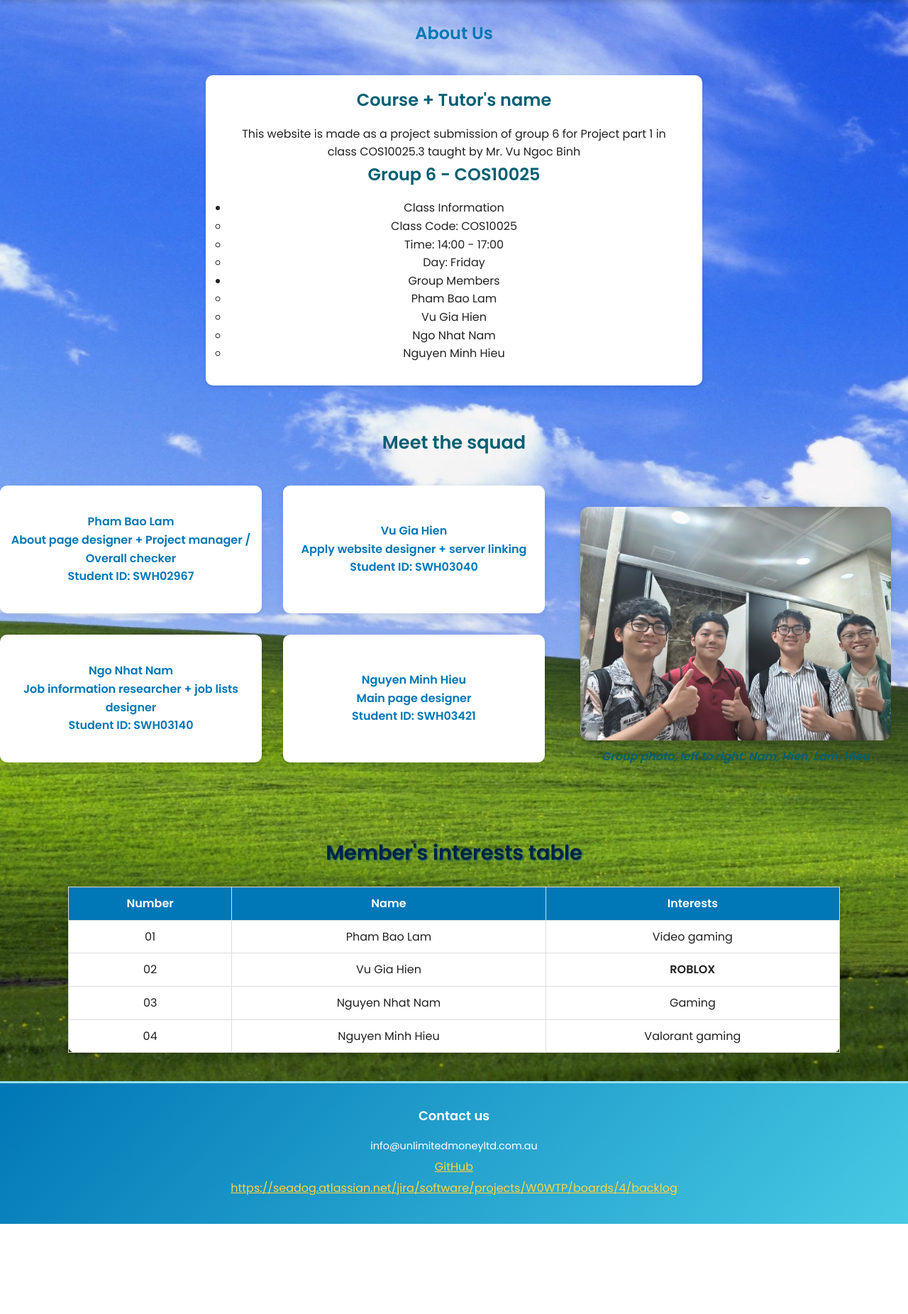
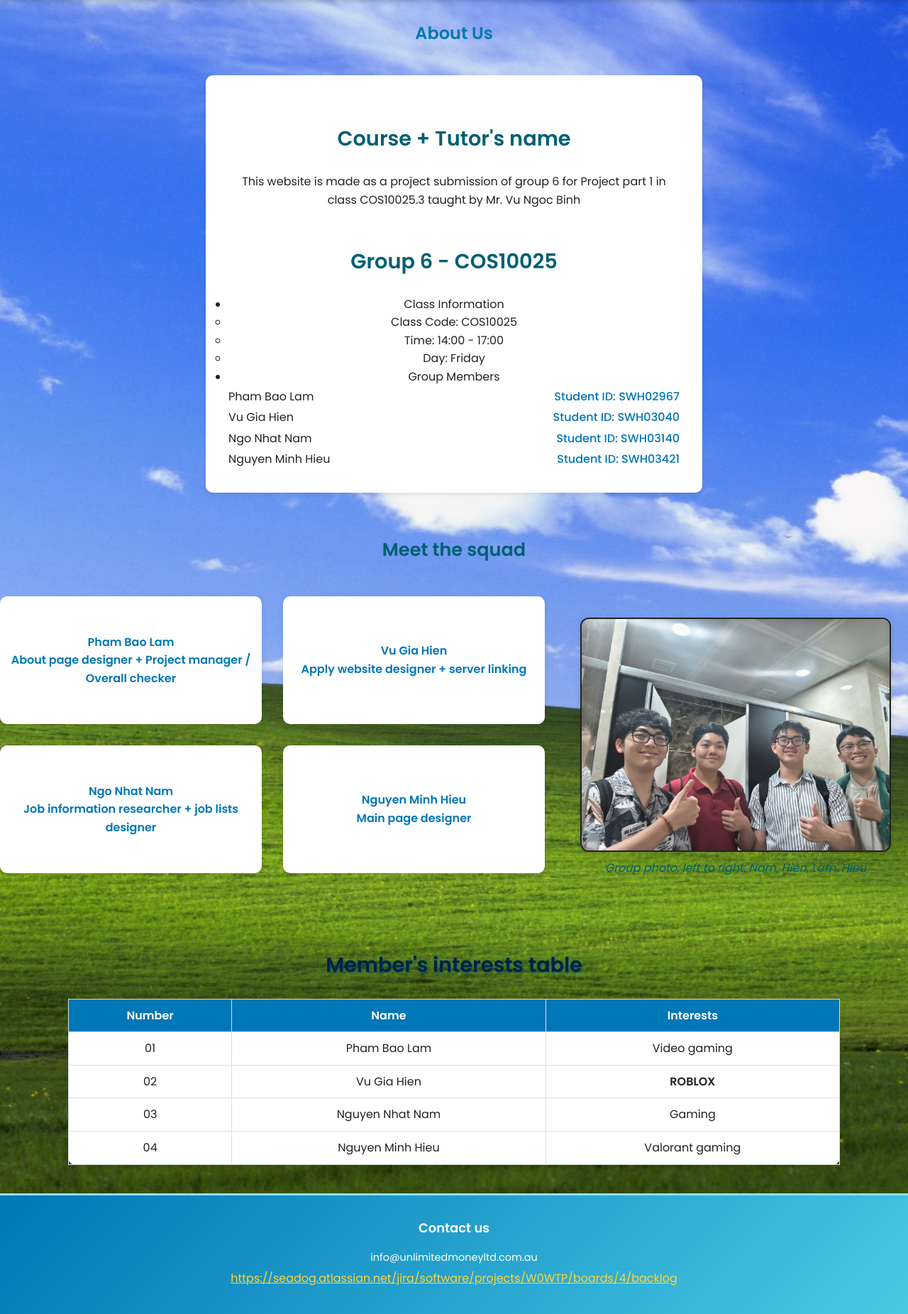
Before and after one commit to 106215431/COS10026-Project-Part-2, a PHP site: page /project1/about.html in a window 1280 px wide. Shown: the part 74-1925 px from the top of the page at 71% size. Before the commit the page ends 1798 px from the top, so only its background shows below. Run offline with PHP 8.4, Linux system fonts and the light colour scheme.

Commit message:
about page css change

```diff
--- a/project1/about.html
+++ b/project1/about.html
@@ -25,9 +25,9 @@
     <section>
         <h1 id="about">About Us</h1>
         <div class="course-info">
-            <h2 id="aboutheaders">Course + Tutor's name</h2>
+            <h3>Course + Tutor's name</h3>
             <p>This website is made as a project submission of group 6 for Project part 1 in class COS10025.3 taught by Mr. Vu Ngoc Binh</p>
-            <h2 id="aboutheaders">Group 6 - COS10025</h2>
+            <h3>Group 6 - COS10025</h3>
             <ul>
                 <li>Class Information
                     <ul>
@@ -38,10 +38,22 @@
                 </li>
                 <li>Group Members
                     <ul>
-                        <li data-id="SWH02967">Pham Bao Lam</li>
-                        <li data-id="SWH03040">Vu Gia Hien</li>
-                        <li data-id="SWH03140">Ngo Nhat Nam</li>
-                        <li data-id="SWH03421">Nguyen Minh Hieu</li>
+                        <li>
+                            <span data-id="SWH02967">Pham Bao Lam</span>
+                            <span>Student ID: SWH02967</span>
+                        </li>
+                        <li>
+                            <span data-id="SWH03040">Vu Gia Hien</span>
+                            <span>Student ID: SWH03040</span>
+                        </li>
+                        <li>
+                            <span data-id="SWH03140">Ngo Nhat Nam</span>
+                            <span>Student ID: SWH03140</span>
+                        </li>
+                        <li>
+                            <span data-id="SWH03421">Nguyen Minh Hieu</span>
+                            <span>Student ID: SWH03421</span>
+                        </li>
                     </ul>
                 </li>
             </ul>
@@ -50,7 +62,7 @@
 
     <!-- Members list -->
     <section class="members-section">
-  <h2 class="members-list-title" id="aboutheaders">Meet the squad</h2>
+  <h3 class="members-list-title">Meet the squad</h3>
 
   <div class="members-list">
     <!-- Member 1 -->
@@ -59,7 +71,7 @@
         <dl>
           <dt>Pham Bao Lam</dt>
           <dd>About page designer + Project manager / Overall checker</dd>
-          <dd>Student ID: SWH02967</dd>
+
         </dl>
       </figcaption>
     </figure>
@@ -70,7 +82,7 @@
         <dl>
           <dt>Vu Gia Hien</dt>
           <dd>Apply website designer + server linking</dd>
-          <dd>Student ID: SWH03040</dd>
+
         </dl>
       </figcaption>
     </figure>
@@ -81,7 +93,7 @@
         <dl>
           <dt>Ngo Nhat Nam</dt>
           <dd>Job information researcher + job lists designer</dd>
-          <dd>Student ID: SWH03140</dd>
+
         </dl>
       </figcaption>
     </figure>
@@ -92,7 +104,7 @@
         <dl>
           <dt>Nguyen Minh Hieu</dt>
           <dd>Main page designer</dd>
-          <dd>Student ID: SWH03421</dd>
+
         </dl>
       </figcaption>
     </figure>
@@ -100,9 +112,9 @@
 
   <!-- Group Photo -->
   <figure class="group-photo">
-    <img src="/images/group-image.jpg" alt="Group 6's group photo" id="group-photo">
+    <img src="/images/group-image.jpg" alt="Group photo" id="group-photo">
     <figcaption id="group-photo-cap">
-      <strong>Group photo, left to right: Nam, Hien, Lam, Hieu</strong>
+      Group photo, left to right: Nam, Hien, Lam, Hieu
     </figcaption>
   </figure>
 </section>
@@ -150,19 +162,17 @@
             <h2>Contact us</h2>
             <p>info@unlimitedmoneyltd.com.au</p>
         </div>
-        <div id="contact">
-            <a href="https://github.com/106209502/COS10026-Project-Part-1" target="_blank">GitHub</a>
-        </div>
         <div id="Jira">
             <a href="https://seadog.atlassian.net/jira/software/projects/W0WTP/boards/4/backlog">
                 https://seadog.atlassian.net/jira/software/projects/W0WTP/boards/4/backlog
             </a>
         </div>
     </footer>
-</body>
-<!--
+    <!--
   Portions of this HTML code were generated with assistance from
   ChatGPT (GPT-5) and/or GitHub Copilot.
   Reviewed, modified, and approved by Pham Bao Lam, Vu Gia Hien, Ngo Nhat Nam, Nguyen Minh Hieu.
+  Prompt used: "Clean up my code, style the gorup image to the right, make the student card to the left and style student ID to right, no inline markup"
 -->
+</body>
 </html>
--- a/styles/styles.css
+++ b/styles/styles.css
@@ -6,6 +6,8 @@
   Portions of this CSS were generated with assistance from
   ChatGPT (GPT-5) and/or GitHub Copilot.
   Reviewed, modified, and approved by Ngo Nhat Nam, Vu Gia Hien, Pham Bao Lam, Nguyen Minh Hieu.
+  Prompt used: "Create a modern, responsive, and accessible CSS stylesheet for a job listing website with a sky blue theme. Include styles for header, footer, job cards, forms, and ensure good color contrast and readability."
+  and "refine and clean up for me"
 */
 
 
@@ -383,6 +385,7 @@
     max-width: 700px;
     height: auto;
     border-radius: 12px;
+    border: 2px solid #222;
     box-shadow: 0 3px 10px rgba(0,0,0,0.1);
 }
 
@@ -660,3 +663,24 @@
     font-weight: bold;
     text-shadow: 1px 1px 2px #005f73;
 }
+tr td:hover{
+    opacity: 0.8;
+}
+
+/* Group Members flex row for name and student ID */
+.course-info ul > li:nth-child(2) > ul {
+    list-style: none;
+    padding: 0;
+}
+.course-info ul > li:nth-child(2) > ul > li {
+    display: flex;
+    justify-content: space-between;
+    align-items: center;
+    padding: 2px 0;
+}
+.course-info ul > li:nth-child(2) > ul > li > span:last-child {
+    margin-left: 2em;
+    text-align: right;
+    color: #0077b6;
+    font-weight: 500;
+}
```
